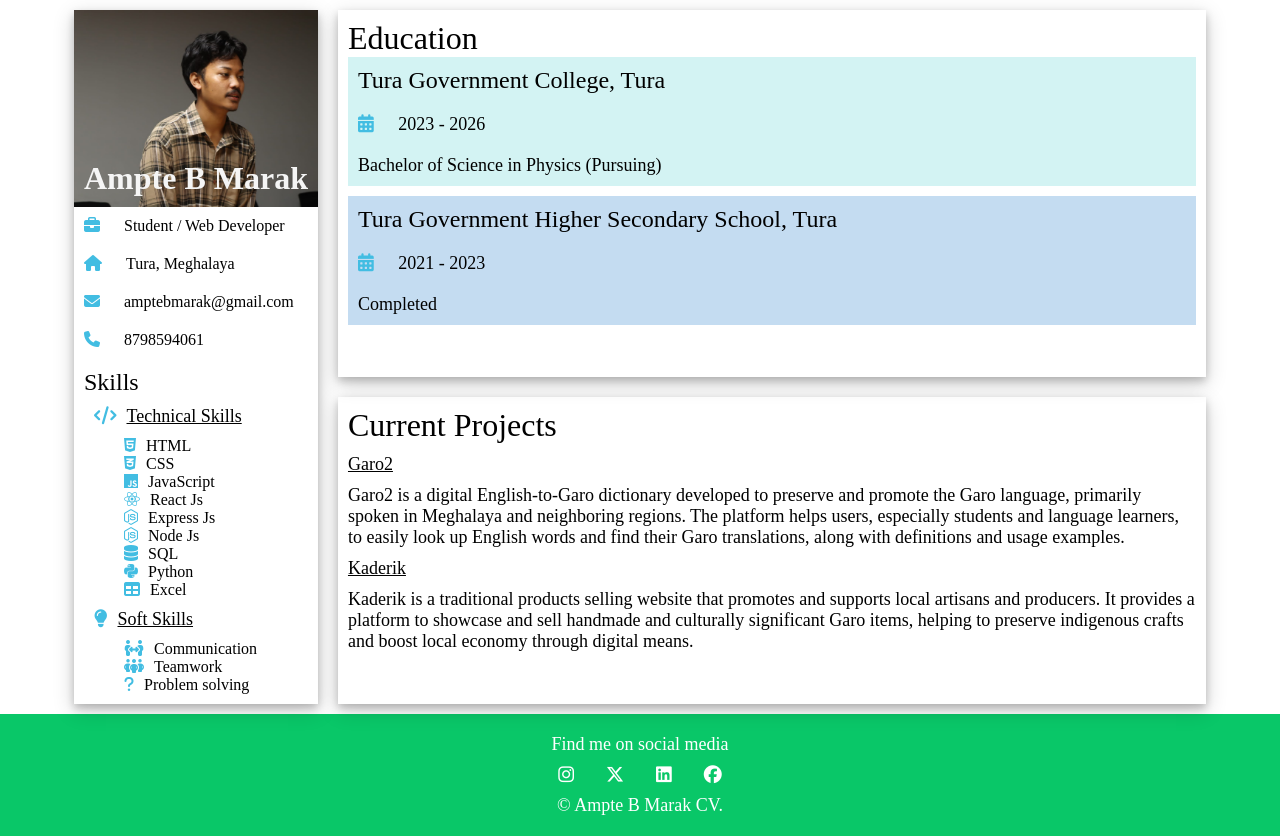
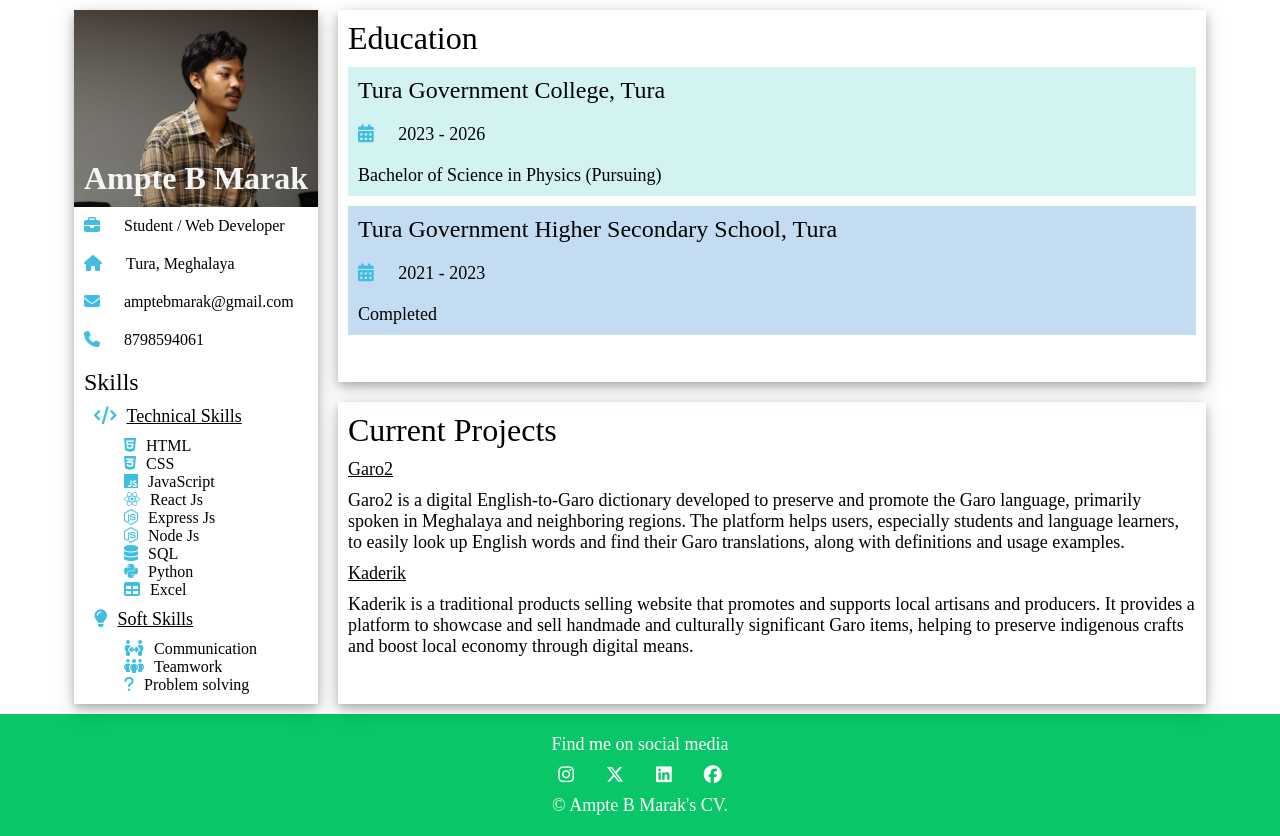
Before and after one commit to Ampte/CV, a React (Vite) app: page / in a window 1280 px wide. Built offline with nearby package versions, Linux system fonts and the light colour scheme.

Commit message:
Modify margin

```diff
--- a/src/App.css
+++ b/src/App.css
@@ -92,6 +92,7 @@ li{
 .college{
   background-color: rgb(211, 243, 243);
   margin-bottom: 10px;
+  margin-top: 10px;
 }
 
 .school{
--- a/src/App.jsx
+++ b/src/App.jsx
@@ -64,7 +64,7 @@ const App = () => {
       <button><i class="fa-brands fa-x-twitter"style={{color: 'white', fontSize:'large',margin: '10px'}}></i></button>
       <button><i class="fa-brands fa-linkedin"style={{color: 'white', fontSize:'large', margin: '10px'}}></i></button>
       <button><i class="fa-brands fa-facebook"style={{color: 'white', fontSize:'large', margin: '10px'}}></i></button>
-      <p>&copy; Ampte B Marak CV.</p>
+      <p>&copy; Ampte B Marak's CV.</p>
     </div>
     </>
   );
```
